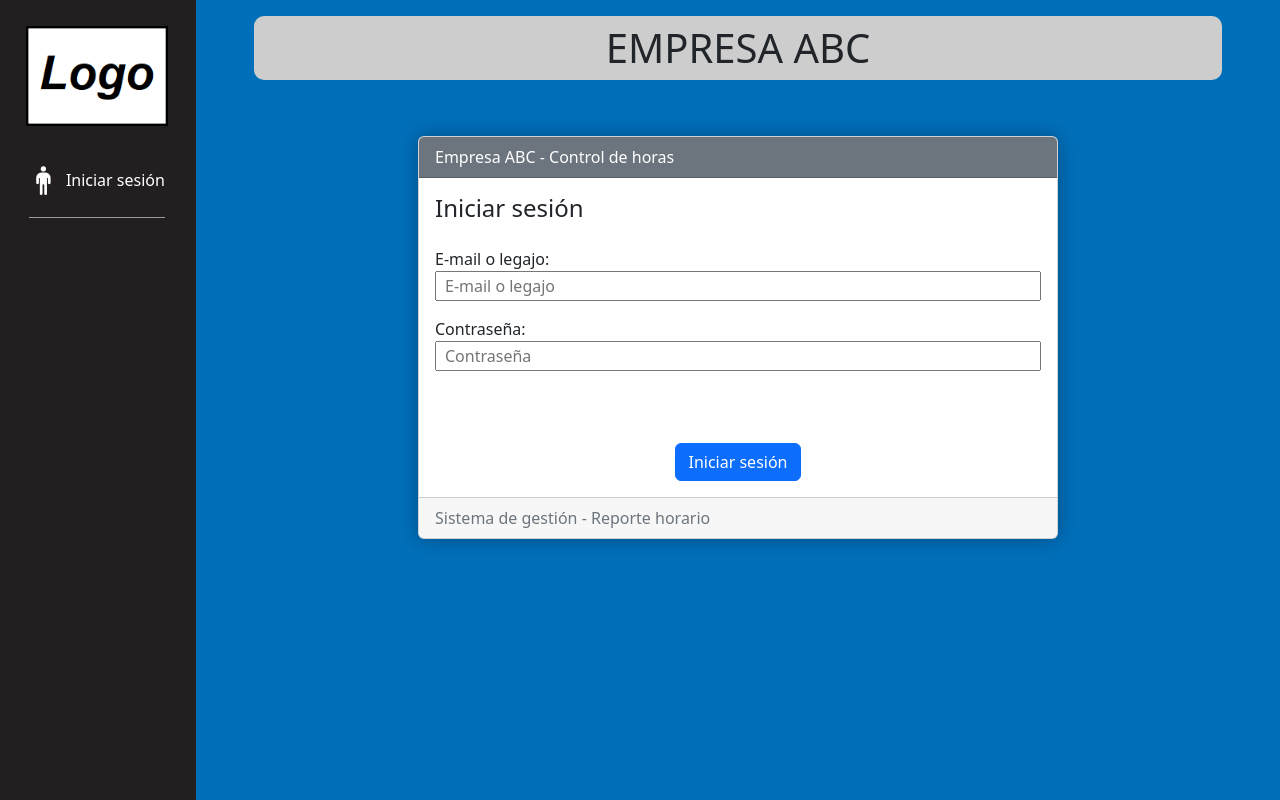
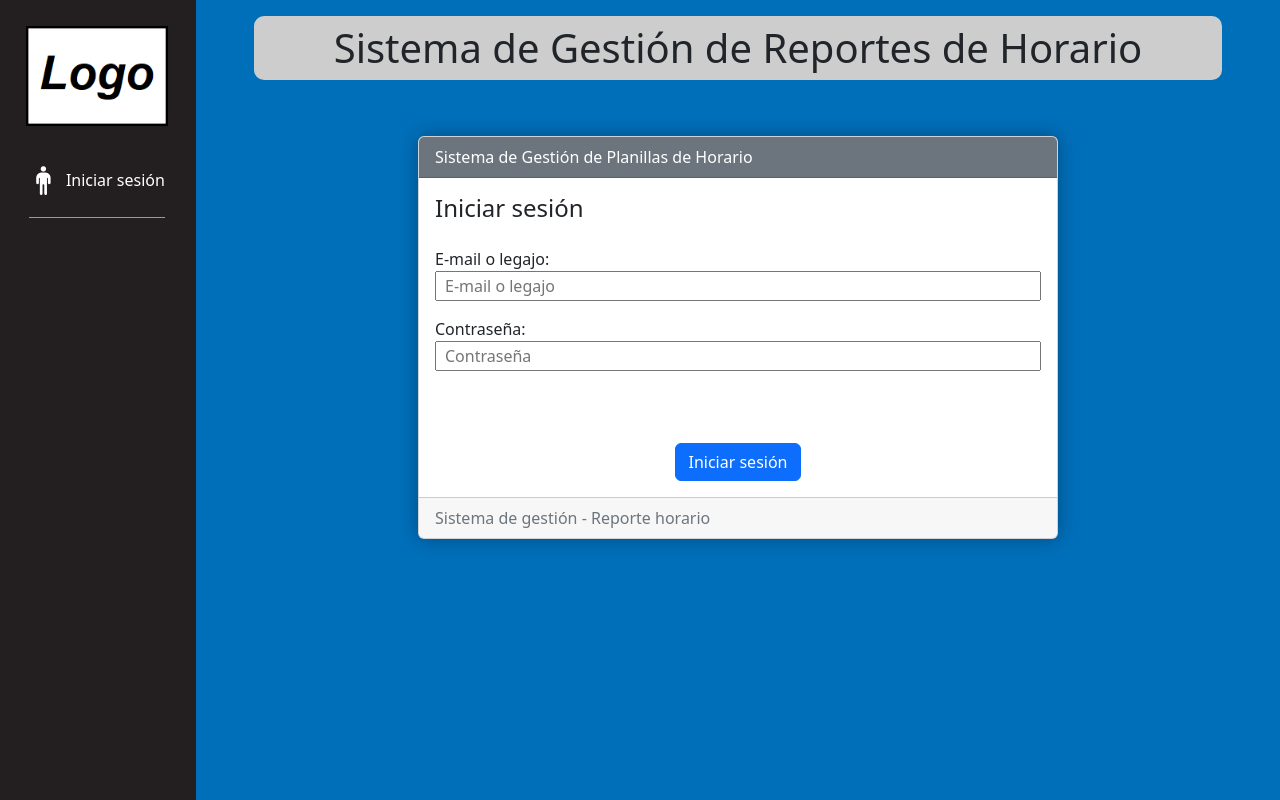
Before and after one commit to dollycalvo/sgpartes, a Django app: page / in a window 1280 px wide. Run offline with Django 3.2, Linux system fonts and the light colour scheme.

Commit message:
Actualizacion 21-02-2023-Version de prueba para pythonanywhere

```diff
--- a/partes/templates/base.html
+++ b/partes/templates/base.html
@@ -17,7 +17,7 @@
 <body>
     <div class="layout-pagina">
         <header>
-            <h1>EMPRESA ABC</h1>
+            <h1>Sistema de Gestión de Reportes de Horario</h1>
         </header>
         <div class="seccion-logo">
             <img src="{% static 'images/logo2.png' %}">
--- a/partes/templates/login.html
+++ b/partes/templates/login.html
@@ -15,7 +15,7 @@
     <div class="d-flex justify-content-center">
         <div class="card card-login">
             <div class="card-header bg-secondary text-white">
-                Empresa ABC - Control de horas
+                Sistema de Gestión de Planillas de Horario
             </div>
             <div class="card-body">
                 <h4 class="card-title">Iniciar sesión</h4>
--- a/partes/templates/planilla.html
+++ b/partes/templates/planilla.html
@@ -23,7 +23,7 @@
     {% endif %}
     <div class="card mb-4">
         <div class="card-header">
-            <h3>EMPRESA ABC - REPORTE HORARIO</h3>
+            <h3>REPORTE HORARIO</h3>
             <h4>{{ nombreMesReporte }} {{ anioReporte }}</h4>
             <div class="d-flex flex-row mt-4">
                 <h5 class="w-25"><b>Legajo:</b> {{ datosEmpleado.legajo }}</h5>
--- a/partes/templates/planilla_aprobacion.html
+++ b/partes/templates/planilla_aprobacion.html
@@ -13,7 +13,7 @@
     <input type="hidden" id="hdnAprobar" name="aprobar" value="1">
     <div class="card mb-4">
         <div class="card-header">
-            <h3>EMPRESA ABC - APROBACIÓN DE REPORTE</h3>
+            <h3>APROBACIÓN DE REPORTE</h3>
             <h4>{{ nombreMes }} {{ planilla.anio }}</h4>
             <div class="d-flex flex-row mt-4">
                 <h5 class="w-25"><b>Legajo:</b> {{ datosEmpleado.legajo }}</h5>
--- a/settings.py
+++ b/settings.py
@@ -25,7 +25,7 @@ SECRET_KEY = 's7(0rj)3^8j6eq7qf6_j%-fq6la5m3q=zm#40^_h7yqjf4+i^v'
 # SECURITY WARNING: don't run with debug turned on in production!
 DEBUG = True
 
-ALLOWED_HOSTS = []
+ALLOWED_HOSTS = ['*']
 
 
 # Application definition
--- a/sgpartes/settings.py
+++ b/sgpartes/settings.py
@@ -25,7 +25,7 @@ SECRET_KEY = 's7(0rj)3^8j6eq7qf6_j%-fq6la5m3q=zm#40^_h7yqjf4+i^v'
 # SECURITY WARNING: don't run with debug turned on in production!
 DEBUG = True
 
-ALLOWED_HOSTS = []
+ALLOWED_HOSTS = ['*']
 
 
 # Application definition
```
Also changed, not shown: 1 other file.
